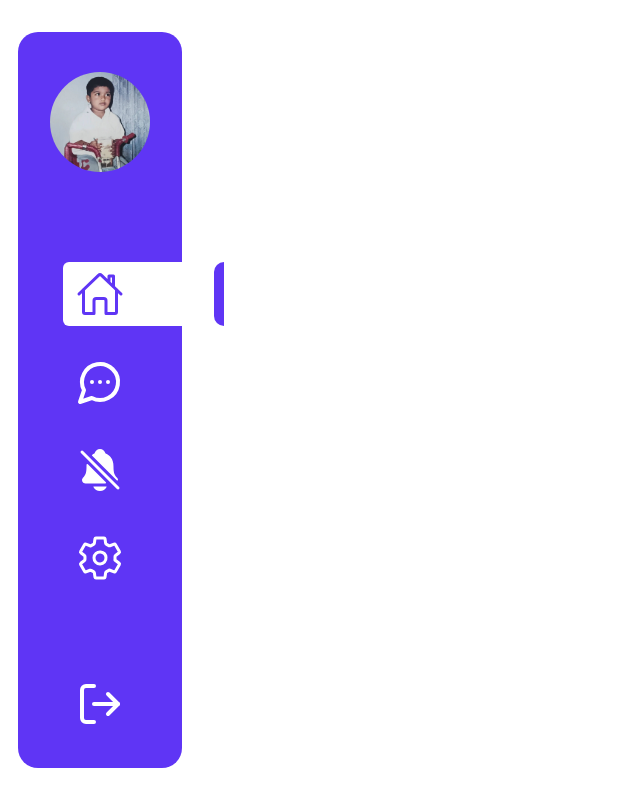
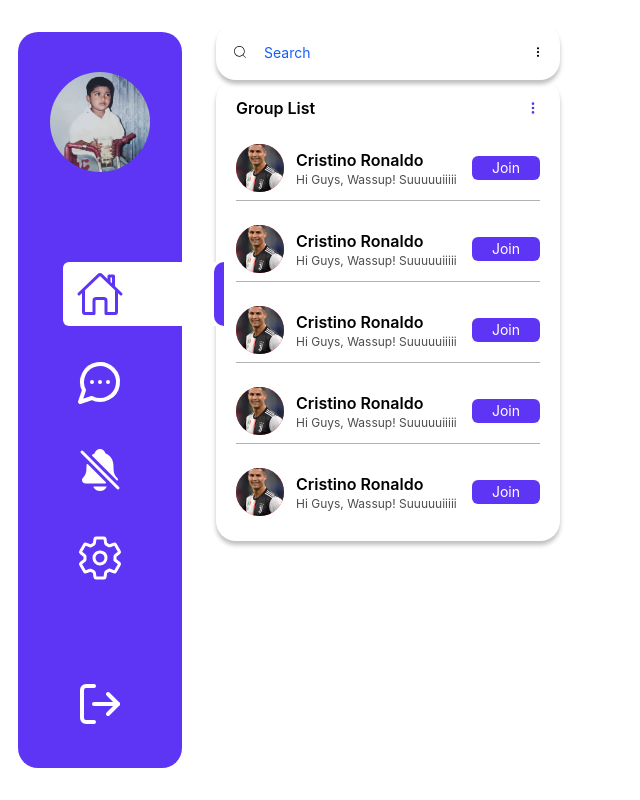
Before and after one commit to bijoysahadev/linkUp, a React (Vite) app: page /Home in a window 1280 px wide. Shown: the whole page, without its empty margins (0-640 px from the left). Built offline with nearby package versions, Linux system fonts and the light colour scheme.

Commit message:
feat:added compoents for homepage desgin

```diff
--- /dev/null
+++ b/src/Componets/MakeProfile.jsx
@@ -0,0 +1,24 @@
+import React from 'react'
+import Image from '../Componets/Image';
+import cr7 from '../assets/cr7.png.jpg';
+
+const MakeProfile = ({mainClassname,profileImage,profileName,profilStatus,buttonText}) => {
+  return (
+   <div className={`flex items-center justify-between border-b border-black/30 pb-2 ${mainClassname} `} >
+    <div className='flex items-center gap-x-3' >
+          <div className='w-12 h-12 bg-red-500 rounded-full' >
+    <Image  src={profileImage} className={`w-full h-full rounded-full object-cover`} />
+
+    </div>
+    <div  >
+        <h4  className='text-base text-black  font-semibold' > {profileName}</h4>
+    <p  className='text-xs text-[#4D4D4D] font-normal' >{profilStatus}</p>
+
+     </div>
+    </div>
+     <button className='text-sm text-white px-5 font-base py-0.5 rounded-md bg-[#5F35F5]' >{buttonText}</button>
+    </div>
+  )
+}
+
+export default MakeProfile
--- /dev/null
+++ b/src/Componets/Searchbar.jsx
@@ -0,0 +1,16 @@
+import React from 'react'
+import { BsThreeDotsVertical } from "react-icons/bs";
+
+import { CiSearch } from "react-icons/ci";
+const Searchbar = () => {
+  return (
+         <div className= ' relative w-full rounded-[20px] shadow-[0_4px_4px_0px_rgba(0,0,0,0.25)] bg-white' >
+          <CiSearch  className='absolute top-1/2 -translate-y-1/2 left-4 text-base  '  />
+
+          <input    className=' placeholder:text-sm placeholder:text-blue-600  px-12 outline-0 w-full py-4 rounded-[20px] ' type="text"  placeholder='Search' />
+           <BsThreeDotsVertical className='absolute top-1/2    -translate-y-1/2 right-4 text-xs text-black '  />
+         </div>
+  )
+}
+
+export default Searchbar
--- /dev/null
+++ b/src/Componets/TittleList.jsx
@@ -0,0 +1,16 @@
+import React from 'react'
+import Grid from '@mui/material/Grid';
+import { BsThreeDotsVertical } from "react-icons/bs";
+const TittleList = ({tittle,className}) => {
+  return (
+
+     <div  >
+       <div className={` rounded-[20px] flex items-center justify-between   ${className} `} >
+            <h3 className='text-base text-black font-semibold ' >{tittle}</h3>
+       <BsThreeDotsVertical   className='text-[#5F35F5] text-sm   ' />
+       </div>
+     </div>
+  )
+}
+
+export default TittleList
--- a/src/Pages/Home.jsx
+++ b/src/Pages/Home.jsx
@@ -1,11 +1,37 @@
 import React from 'react'
-import Sidebar from '../Componets/Sidebar'
-
+import { BsThreeDotsVertical } from "react-icons/bs";
+import Grid from '@mui/material/Grid';
+import Searchbar from '../Componets/Searchbar';
+import TittleList from '../Componets/TittleList';
+import Image from '../Componets/Image';
+import cr7 from '../assets/cr7.png.jpg';
+import MakeProfile from '../Componets/MakeProfile';
 const Home = () => {
   return (
-    <div >
+   <div className='py-6'>
+       <Grid container  spacing={2}>
+        <Grid size={4}>
 
+   <Searchbar/>
+
+   <div  className='py-4  px-5 rounded-[20px] shadow-[0_4px_4px_0px_rgba(0,0,0,0.25)]' >
+    <div className='flex flex-col gap-3' >
+       <TittleList tittle={`Group List`}  />
+     <MakeProfile  mainClassname={`py-3`} profileImage={cr7} profileName={`Cristino Ronaldo`} profilStatus={`Hi Guys, Wassup! Suuuuuiiiii`} buttonText={`Join`}  />
+     <MakeProfile  mainClassname={`py-3`} profileImage={cr7} profileName={`Cristino Ronaldo`} profilStatus={`Hi Guys, Wassup! Suuuuuiiiii`} buttonText={`Join`}  />
+     <MakeProfile  mainClassname={`py-3`} profileImage={cr7} profileName={`Cristino Ronaldo`} profilStatus={`Hi Guys, Wassup! Suuuuuiiiii`} buttonText={`Join`}  />
+     <MakeProfile  mainClassname={`py-3`} profileImage={cr7} profileName={`Cristino Ronaldo`} profilStatus={`Hi Guys, Wassup! Suuuuuiiiii`} buttonText={`Join`}  />
+     <MakeProfile  mainClassname={`py-3 border-transparent`} profileImage={cr7} profileName={`Cristino Ronaldo`} profilStatus={`Hi Guys, Wassup! Suuuuuiiiii`} buttonText={`Join`}  />
     </div>
+   </div>
+        </Grid>
+
+
+
+
+
+      </Grid>
+   </div>
   )
 }
 
```
Also changed, not shown: src/assets/cr7.png.jpg (added).
